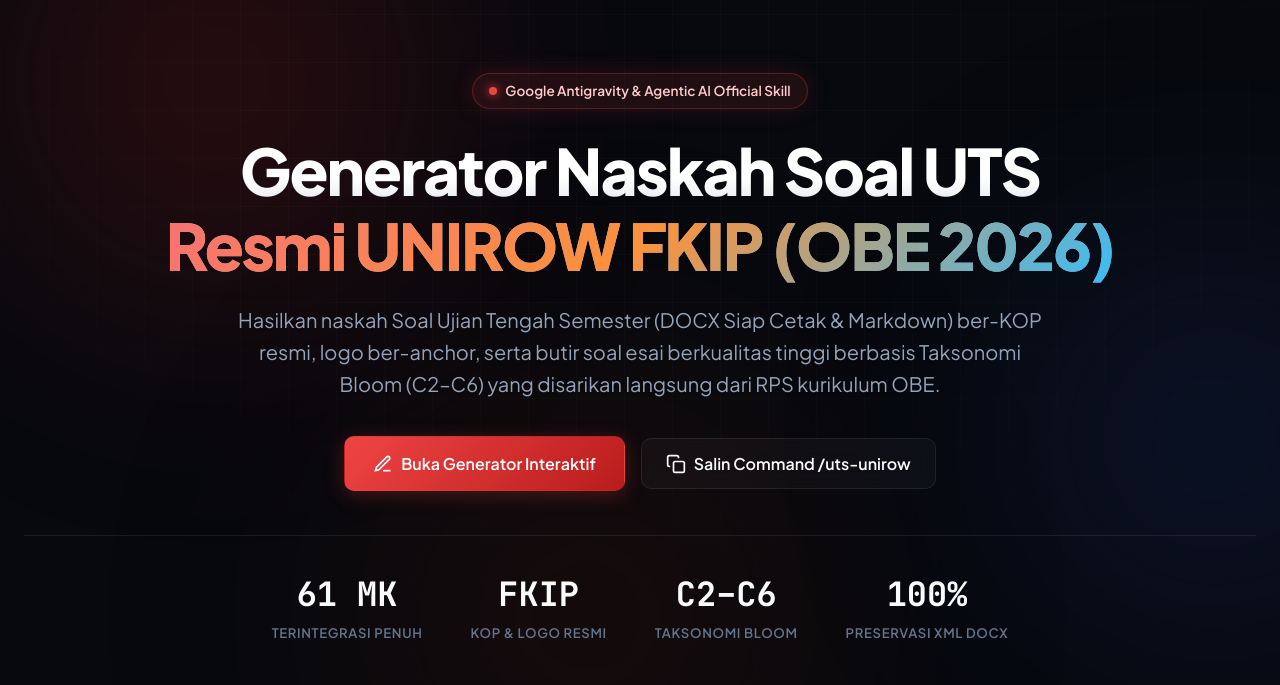
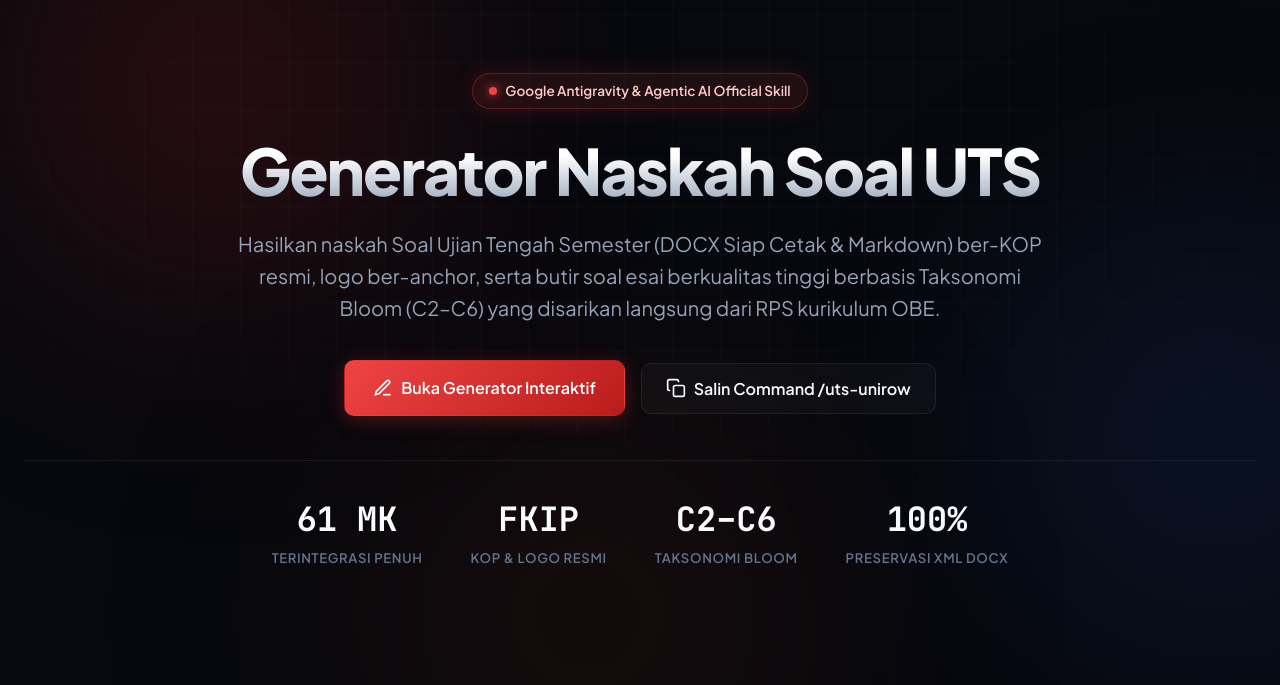
Before and after one commit to mariofahmi/skilluts, a plain HTML site: page index.html in a window 1280 px wide. Shown: the part 82-767 px from the top of the page. Drawn offline with Linux system fonts and the light colour scheme.

Commit message:
fix(ui): remove 'Resmi UNIROW FKIP (OBE 2026)' from hero title

```diff
--- a/index.html
+++ b/index.html
@@ -599,8 +599,7 @@
       </div>
 
       <h1 class="hero-title">
-        Generator Naskah Soal UTS<br>
-        <span class="gradient-text">Resmi UNIROW FKIP (OBE 2026)</span>
+        Generator Naskah Soal UTS
       </h1>
 
       <p class="hero-desc">
```
